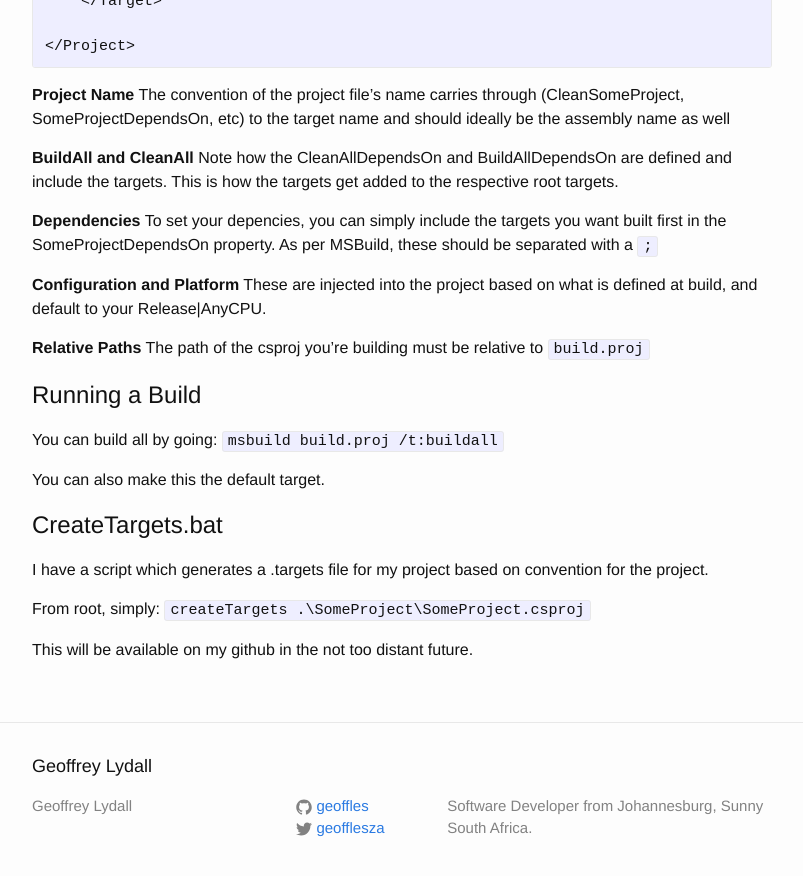
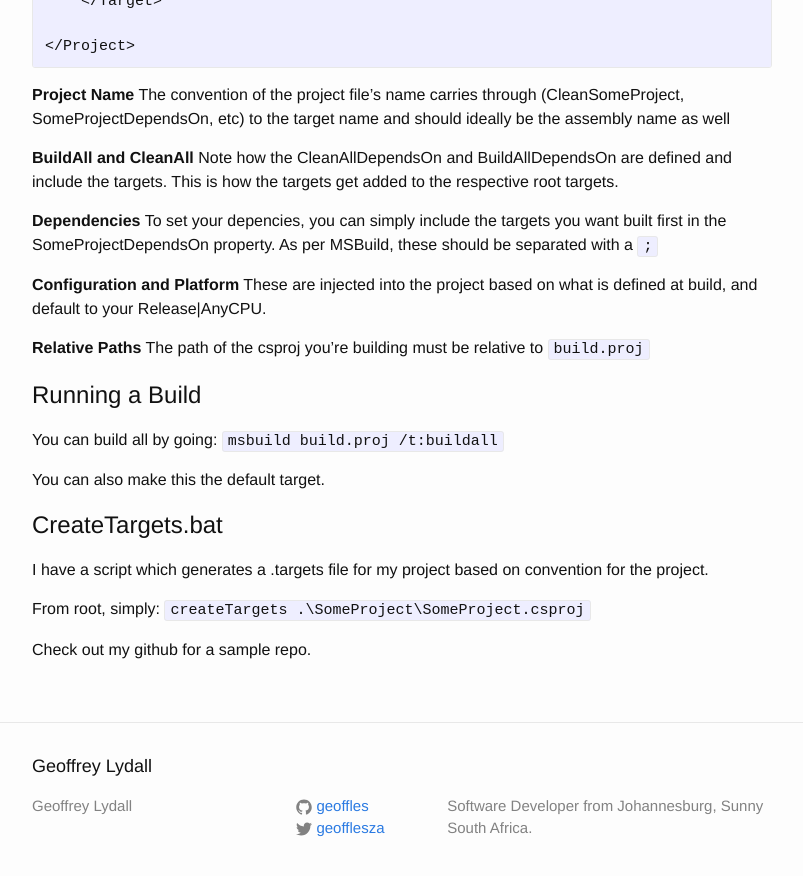
Before and after one commit to geoffles/geoffles.github.io, a Jekyll site: the page built from _posts/2015-11-28-msbuild-scheme.markdown, in a window 1280 px wide and 900 px high, scrolled down 2330 px. Shown: the top 876 px of the window, without its empty margins (238-1041 px from the left). Built offline with Jekyll 4.4.1, drawn with Linux system fonts in a browser that asks for light colours.

Commit message:
Said I'd now upload a sample build repo. Also should bump the post to regen (i hope).

```diff
--- a/_posts/2015-11-28-msbuild-scheme.markdown
+++ b/_posts/2015-11-28-msbuild-scheme.markdown
@@ -30,6 +30,7 @@ The assumed file tree for this project is:
         -  SomeProject.csproj
         -  SomeProject.targets
         -  (Some project source files)
+
 
 
 #  Root File: build.proj
@@ -131,4 +132,4 @@ I have a script which generates a .targets file for my project based on conventi
 
 From root, simply: `createTargets .\SomeProject\SomeProject.csproj`
 
-This will be available on my github in the not too distant future.
+Check out my github for a sample repo.
```
